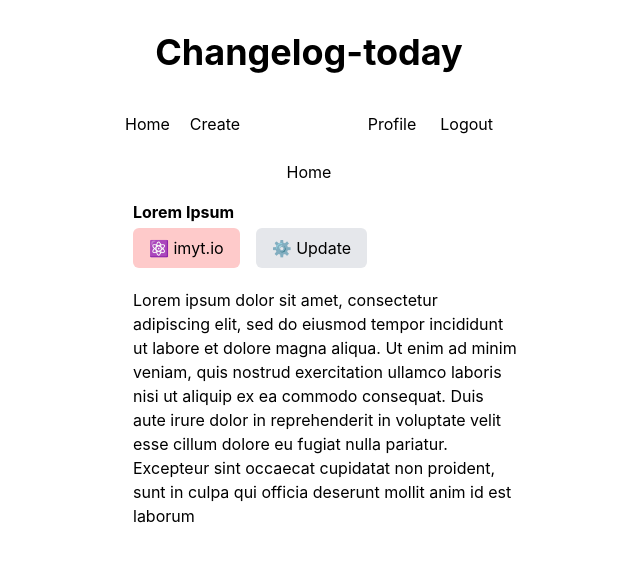
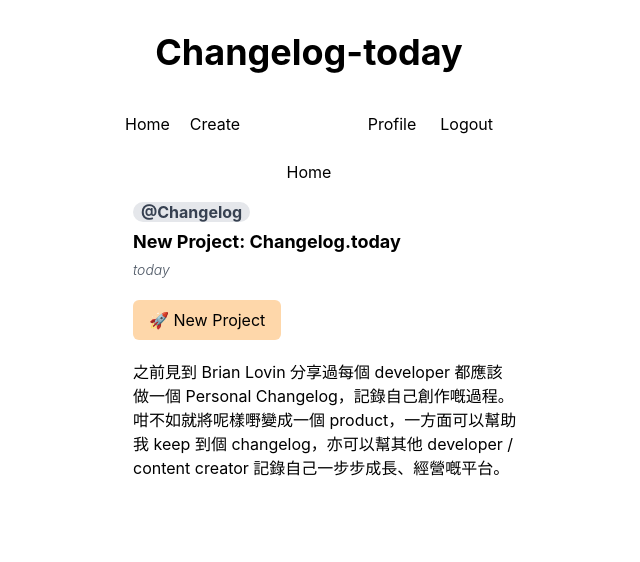
Before and after one commit to imytdotio/changelog-today, a React (Create React App) app: page / in a window 1280 px wide. Shown: the top 562 px of the page, without its empty margins (331-971 px from the left). Built offline with nearby package versions, Linux system fonts and the light colour scheme.

Commit message:
A little bit styling

```diff
--- a/src/App.js
+++ b/src/App.js
@@ -2,7 +2,7 @@
 import "./App.css";
 import { BrowserRouter, Routes, Route } from "react-router-dom";
 import { Home } from "./Page/Home";
-import { Changelog } from "./Page/Changelog";
+// import { Changelog } from "./Page/Changelog";
 import { Create } from "./Page/Create";
 import { Nav } from "./Components/Nav";
 import { ProfileEdit } from "./Page/ProfileEdit";
@@ -17,7 +17,7 @@
           <Route path="/" element={<Home />} exact />
           <Route path="/create" element={<Create />} exact />
           <Route path="/profile" element={<ProfileEdit />} exact />
-          <Route path="/:id" element={<Changelog />} exact />
+          {/* <Route path="/:id" element={<Changelog />} exact /> */}
         </Routes>
       </BrowserRouter>
     </div>
--- /dev/null
+++ b/src/Components/Changelog.js
@@ -0,0 +1,64 @@
+import React from "react";
+import { useParams } from "react-router-dom";
+
+/**
+ * @author
+ * @function Changelog
+ **/
+
+const Project = (props) => {
+  return (
+    <p
+      className={`${props.color} text-gray-700 font-bold inline px-2 mb-2 rounded-full w-fit`}
+    >
+      @{props.text}
+    </p>
+  );
+};
+
+const Tag = (props) => {
+  return (
+    <span
+      className={`${props.color} inline-block px-4 py-2 rounded-md w-fit my-1`}
+    >
+      <p>{props.text}</p>
+    </span>
+  );
+};
+
+const color = (color) => {
+  switch (color) {
+    case "green":
+      return "bg-green-200";
+    case "blue":
+      return "bg-blue-200";
+    case "red":
+      return "bg-red-200";
+    case "orange":
+      return "bg-orange-200";
+    case "gray":
+      return "bg-gray-200";
+    case "brown":
+      return "bg-orange-900 bg-opacity-30";
+    default:
+      return "bg-gray-200";
+  }
+};
+
+export const Changelog = (props) => {
+  const { id } = useParams();
+  return (
+    <div className="w-full md:w-96 m-auto rounded-md p-4 text-left mb-4">
+      <Project text={props.project.name} color={color(props.project.color)} />
+      <h1 className="font-bold py-1 text-lg">{props.title}</h1>
+      <p className="text-gray-600 text-sm mb-4 italic font-light">
+        {props.date}
+      </p>
+      {/* {props.tags.map((tag) => ( */}
+      <Tag text={props.tag.name} color={color(props.tag.color)} />
+      {/* ))} */}
+
+      <p className="mt-4 w-full md:w-96">{props.content}</p>
+    </div>
+  );
+};
--- a/src/Page/Changelog.js
+++ /dev/null
@@ -1,39 +0,0 @@
-import React from "react";
-import { useParams } from "react-router-dom";
-
-/**
- * @author
- * @function Changelog
- **/
-
-const Project = (props) => {
-  return (
-    <div
-      className={`${props.color} inline-block mr-4 px-4 py-2 rounded-md w-fit my-1`}
-    >
-      <p>{props.text}</p>
-    </div>
-  );
-};
-
-const Tag = (props) => {
-  return (
-    <div
-      className={`${props.color} inline-block px-4 py-2 rounded-md w-fit my-1`}
-    >
-      <p>{props.text}</p>
-    </div>
-  );
-};
-
-export const Changelog = (props) => {
-  const { id } = useParams();
-  return (
-    <div className="w-full md:w-96 m-auto rounded-md p-4 text-left">
-      <h1 className="font-bold">{props.title}</h1>
-      <Project text="⚛️ imyt.io" color="bg-red-200" />
-      <Tag text="⚙️ Update" color="bg-gray-200" />
-      <p className="mt-4 w-full md:w-96">{props.content}</p>
-    </div>
-  );
-};
--- a/src/Page/Home.js
+++ b/src/Page/Home.js
@@ -1,6 +1,6 @@
 import React from "react";
 import { Profile } from "../Components/Profile";
-import { Changelog } from "./Changelog";
+import { Changelog } from "../Components/Changelog";
 
 /**
  * @author
@@ -12,8 +12,11 @@
     <div>
       <h1>Home</h1>
       <Changelog
-        title="Lorem Ipsum"
-        content="Lorem ipsum dolor sit amet, consectetur adipiscing elit, sed do eiusmod tempor incididunt ut labore et dolore magna aliqua. Ut enim ad minim veniam, quis nostrud exercitation ullamco laboris nisi ut aliquip ex ea commodo consequat. Duis aute irure dolor in reprehenderit in voluptate velit esse cillum dolore eu fugiat nulla pariatur. Excepteur sint occaecat cupidatat non proident, sunt in culpa qui officia deserunt mollit anim id est laborum "
+        title="New Project: Changelog.today"
+        project={{ name: "Changelog", color: "gray" }}
+        tag={{ name: "🚀 New Project", color: "orange" }}
+        date={"today"}
+        content="之前見到 Brian Lovin 分享過每個 developer 都應該做一個 Personal Changelog，記錄自己創作嘅過程。咁不如就將呢樣嘢變成一個 product，一方面可以幫助我 keep 到個 changelog，亦可以幫其他 developer / content creator 記錄自己一步步成長、經營嘅平台。"
       />
     </div>
   );
```
